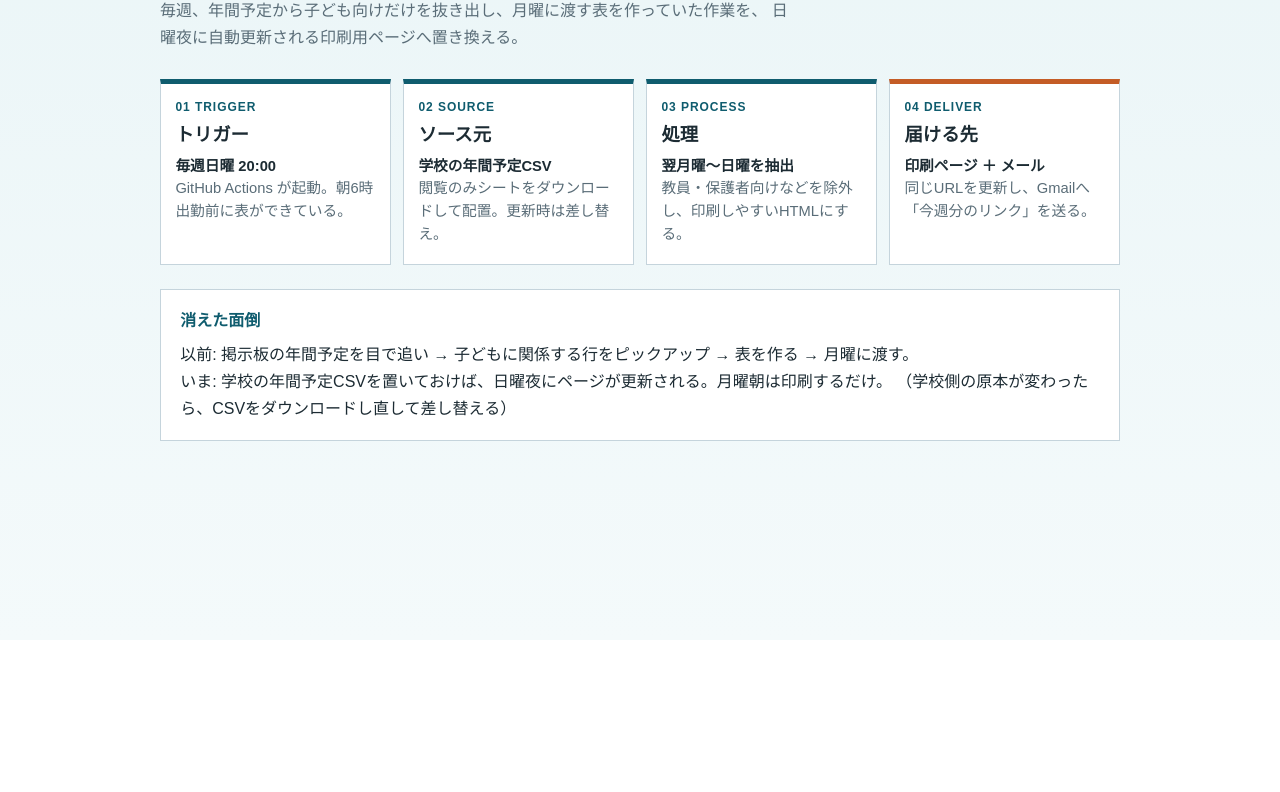
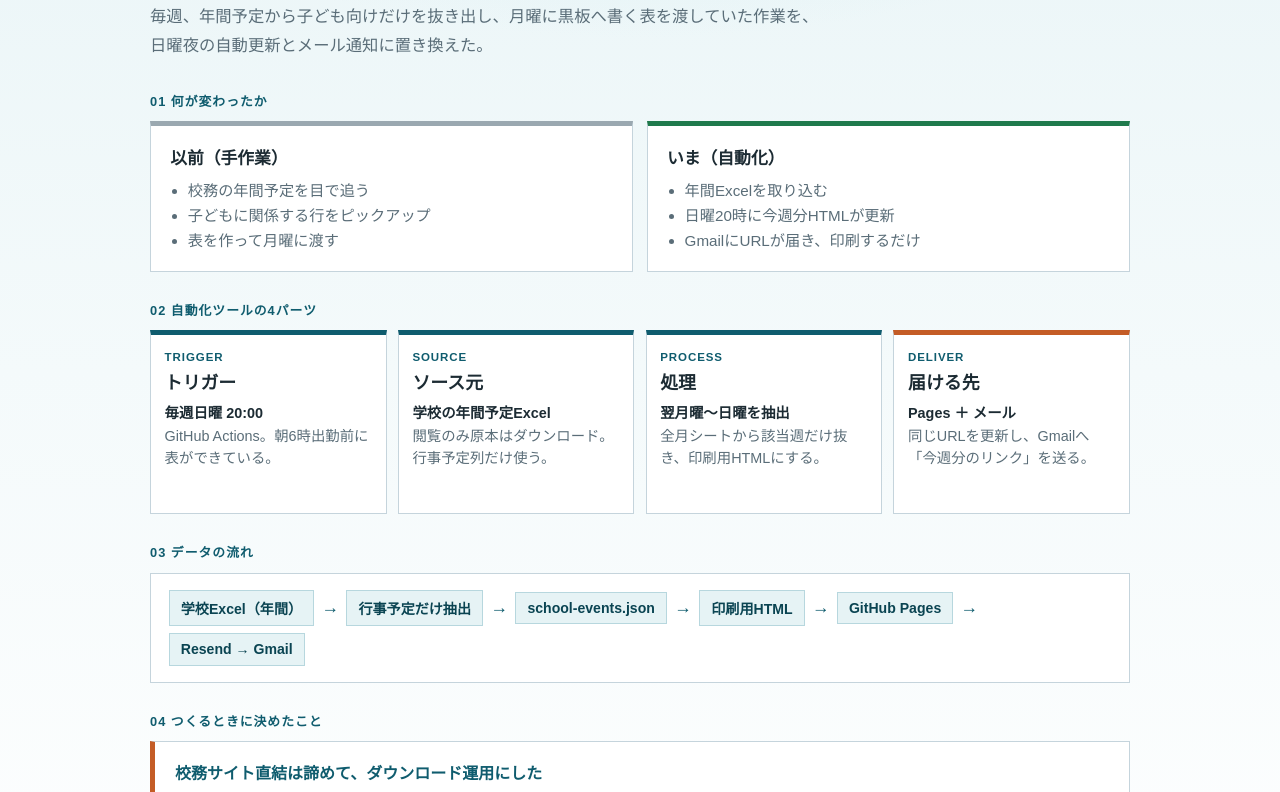
Before and after one commit to Awayuki-AI/weekly-blackboard-schedule, a website: page diagram/index.html in a window 1280 px wide. Shown: the part 160-952 px from the top of the page. Before the commit the page ends 800 px from the top, so only its background shows below. Drawn offline with Linux system fonts and the light colour scheme.

Commit message:
Expand the assignment flow diagram and prepare Vercel deploy.
Document before/after, four parts, data pipeline, and delivery decisions for the monthly report.

```diff
--- a/diagram/index.html
+++ b/diagram/index.html
@@ -3,137 +3,317 @@
 <head>
   <meta charset="UTF-8" />
   <meta name="viewport" content="width=device-width, initial-scale=1" />
-  <title>黒板予定ツールの4パーツ</title>
+  <title>面倒な報告を自動化する — 黒板予定ツールの流れ</title>
   <style>
     :root {
       --ink: #1c2b33;
       --muted: #5a6d78;
       --band: #0f5c6e;
+      --band-deep: #0a4452;
+      --mint: #e6f3f5;
       --paper: #f4fafb;
       --card: #ffffff;
       --line: #c5d4dc;
       --accent: #c45c26;
+      --ok: #1f7a4c;
     }
+
     * { box-sizing: border-box; margin: 0; padding: 0; }
+
     body {
       font-family: "Hiragino Sans", "Noto Sans JP", "Yu Gothic UI", sans-serif;
       color: var(--ink);
       background:
-        radial-gradient(ellipse 80% 50% at 50% -10%, #d5eef2 0%, transparent 55%),
-        linear-gradient(180deg, #eaf5f7 0%, var(--paper) 100%);
+        radial-gradient(ellipse 90% 45% at 50% -8%, #d5eef2 0%, transparent 55%),
+        linear-gradient(180deg, #eaf5f7 0%, var(--paper) 45%, #fff 100%);
       min-height: 100vh;
-      padding: 2rem 1.25rem 3rem;
+      padding: 2rem 1.25rem 3.5rem;
     }
-    .wrap { max-width: 960px; margin: 0 auto; }
-    header { margin-bottom: 1.75rem; }
+
+    .wrap { max-width: 980px; margin: 0 auto; }
+
+    header {
+      margin-bottom: 2rem;
+      animation: rise 0.6s ease both;
+    }
+
     .badge {
       display: inline-block;
       color: var(--band);
       font-weight: 800;
-      letter-spacing: 0.06em;
+      letter-spacing: 0.08em;
+      font-size: 0.78rem;
+      margin-bottom: 0.45rem;
+    }
+
+    h1 {
+      font-size: clamp(1.7rem, 4.2vw, 2.35rem);
+      line-height: 1.28;
+      margin-bottom: 0.55rem;
+      font-weight: 800;
+    }
+
+    .lead {
+      color: var(--muted);
+      line-height: 1.75;
+      max-width: 42rem;
+      font-size: 1.02rem;
+    }
+
+    section {
+      margin-bottom: 1.75rem;
+      animation: rise 0.7s ease both;
+    }
+
+    section:nth-of-type(2) { animation-delay: 0.05s; }
+    section:nth-of-type(3) { animation-delay: 0.1s; }
+    section:nth-of-type(4) { animation-delay: 0.15s; }
+    section:nth-of-type(5) { animation-delay: 0.2s; }
+
+    .section-title {
       font-size: 0.8rem;
-      margin-bottom: 0.4rem;
+      font-weight: 800;
+      letter-spacing: 0.08em;
+      color: var(--band);
+      margin-bottom: 0.7rem;
     }
-    h1 {
-      font-size: clamp(1.6rem, 4vw, 2.2rem);
-      line-height: 1.3;
-      margin-bottom: 0.5rem;
+
+    .compare {
+      display: grid;
+      grid-template-columns: 1fr 1fr;
+      gap: 0.85rem;
     }
-    .lead { color: var(--muted); line-height: 1.7; max-width: 40rem; }
+
+    .panel {
+      background: var(--card);
+      border: 1px solid var(--line);
+      padding: 1.15rem 1.2rem;
+      min-height: 8.5rem;
+    }
+
+    .panel.before { border-top: 5px solid #9aa8b0; }
+    .panel.after { border-top: 5px solid var(--ok); }
+
+    .panel h2 {
+      font-size: 1.05rem;
+      margin-bottom: 0.55rem;
+    }
+
+    .panel ul {
+      margin-left: 1.1rem;
+      color: var(--muted);
+      line-height: 1.65;
+      font-size: 0.95rem;
+    }
+
     .flow {
       display: grid;
       grid-template-columns: repeat(4, 1fr);
-      gap: 0.75rem;
-      margin: 1.5rem 0;
+      gap: 0.7rem;
     }
+
     .part {
       background: var(--card);
       border: 1px solid var(--line);
       border-top: 5px solid var(--band);
-      padding: 1rem 0.9rem 1.1rem;
-      min-height: 11rem;
+      padding: 1rem 0.85rem 1.1rem;
+      min-height: 11.5rem;
+      transition: transform 0.2s ease, box-shadow 0.2s ease;
     }
+
+    .part:hover {
+      transform: translateY(-3px);
+      box-shadow: 0 8px 20px rgba(15, 92, 110, 0.1);
+    }
+
     .part:nth-child(4) { border-top-color: var(--accent); }
+
     .num {
-      font-size: 0.75rem;
+      font-size: 0.72rem;
       font-weight: 800;
       color: var(--band);
       letter-spacing: 0.08em;
-      margin-bottom: 0.35rem;
+      margin-bottom: 0.3rem;
     }
-    .part h2 {
-      font-size: 1.15rem;
-      margin-bottom: 0.55rem;
+
+    .part h3 {
+      font-size: 1.12rem;
+      margin-bottom: 0.5rem;
     }
+
     .part p {
-      font-size: 0.92rem;
+      font-size: 0.9rem;
       line-height: 1.55;
       color: var(--muted);
     }
-    .part strong { color: var(--ink); font-weight: 700; }
-    .arrow-row {
-      display: none;
+
+    .part strong { color: var(--ink); }
+
+    .pipeline {
+      display: flex;
+      flex-wrap: wrap;
+      align-items: center;
+      gap: 0.45rem;
+      background: var(--card);
+      border: 1px solid var(--line);
+      padding: 1rem 1.1rem;
     }
+
+    .chip {
+      background: var(--mint);
+      color: var(--band-deep);
+      font-weight: 700;
+      font-size: 0.88rem;
+      padding: 0.45rem 0.7rem;
+      border: 1px solid #b7d7de;
+    }
+
+    .arrow {
+      color: var(--band);
+      font-weight: 800;
+      font-size: 1.1rem;
+    }
+
     .story {
       background: var(--card);
       border: 1px solid var(--line);
-      padding: 1.1rem 1.2rem;
-      line-height: 1.7;
+      border-left: 5px solid var(--accent);
+      padding: 1.15rem 1.25rem;
+      line-height: 1.75;
     }
+
     .story h3 {
       font-size: 1rem;
+      color: var(--band);
       margin-bottom: 0.4rem;
-      color: var(--band);
     }
-    @media (max-width: 800px) {
+
+    .story p { color: var(--muted); }
+
+    .links {
+      margin-top: 0.85rem;
+      font-size: 0.92rem;
+    }
+
+    .links a {
+      color: var(--band-deep);
+      font-weight: 700;
+    }
+
+    @keyframes rise {
+      from { opacity: 0; transform: translateY(10px); }
+      to { opacity: 1; transform: translateY(0); }
+    }
+
+    @media (max-width: 860px) {
       .flow { grid-template-columns: 1fr 1fr; }
     }
-    @media (max-width: 520px) {
-      .flow { grid-template-columns: 1fr; }
+
+    @media (max-width: 560px) {
+      .compare, .flow { grid-template-columns: 1fr; }
+      .pipeline { flex-direction: column; align-items: stretch; }
+      .arrow { transform: rotate(90deg); align-self: center; }
+    }
+
+    @media print {
+      body { background: #fff; padding: 0; }
+      .part:hover { transform: none; box-shadow: none; }
     }
   </style>
 </head>
 <body>
   <div class="wrap">
     <header>
-      <div class="badge">ADS 2ヶ月目課題</div>
-      <h1>面倒な報告を自動化する<br />黒板予定ツールの4パーツ</h1>
+      <div class="badge">ADS 2ヶ月目課題 · 図解</div>
+      <h1>面倒な報告を自動化する<br />黒板予定ツールの流れ</h1>
       <p class="lead">
-        毎週、年間予定から子ども向けだけを抜き出し、月曜に渡す表を作っていた作業を、
-        日曜夜に自動更新される印刷用ページへ置き換える。
+        毎週、年間予定から子ども向けだけを抜き出し、月曜に黒板へ書く表を渡していた作業を、
+        日曜夜の自動更新とメール通知に置き換えた。
       </p>
     </header>
 
-    <section class="flow" aria-label="4パーツ">
+    <section aria-label="Before after">
+      <div class="section-title">01 何が変わったか</div>
+      <div class="compare">
+        <article class="panel before">
+          <h2>以前（手作業）</h2>
+          <ul>
+            <li>校務の年間予定を目で追う</li>
+            <li>子どもに関係する行をピックアップ</li>
+            <li>表を作って月曜に渡す</li>
+          </ul>
+        </article>
+        <article class="panel after">
+          <h2>いま（自動化）</h2>
+          <ul>
+            <li>年間Excelを取り込む</li>
+            <li>日曜20時に今週分HTMLが更新</li>
+            <li>GmailにURLが届き、印刷するだけ</li>
+          </ul>
+        </article>
+      </div>
+    </section>
+
+    <section aria-label="Four parts">
+      <div class="section-title">02 自動化ツールの4パーツ</div>
+      <div class="flow">
         <article class="part">
-        <div class="num">01 TRIGGER</div>
-        <h2>トリガー</h2>
-        <p><strong>毎週日曜 20:00</strong><br />GitHub Actions が起動。朝6時出勤前に表ができている。</p>
+          <div class="num">TRIGGER</div>
+          <h3>トリガー</h3>
+          <p><strong>毎週日曜 20:00</strong><br />GitHub Actions。朝6時出勤前に表ができている。</p>
         </article>
         <article class="part">
-        <div class="num">02 SOURCE</div>
-        <h2>ソース元</h2>
-        <p><strong>学校の年間予定CSV</strong><br />閲覧のみシートをダウンロードして配置。更新時は差し替え。</p>
+          <div class="num">SOURCE</div>
+          <h3>ソース元</h3>
+          <p><strong>学校の年間予定Excel</strong><br />閲覧のみ原本はダウンロード。行事予定列だけ使う。</p>
         </article>
         <article class="part">
-        <div class="num">03 PROCESS</div>
-        <h2>処理</h2>
-        <p><strong>翌月曜〜日曜を抽出</strong><br />教員・保護者向けなどを除外し、印刷しやすいHTMLにする。</p>
+          <div class="num">PROCESS</div>
+          <h3>処理</h3>
+          <p><strong>翌月曜〜日曜を抽出</strong><br />全月シートから該当週だけ抜き、印刷用HTMLにする。</p>
         </article>
         <article class="part">
-        <div class="num">04 DELIVER</div>
-        <h2>届ける先</h2>
-        <p><strong>印刷ページ ＋ メール</strong><br />同じURLを更新し、Gmailへ「今週分のリンク」を送る。</p>
+          <div class="num">DELIVER</div>
+          <h3>届ける先</h3>
+          <p><strong>Pages ＋ メール</strong><br />同じURLを更新し、Gmailへ「今週分のリンク」を送る。</p>
         </article>
+      </div>
     </section>
 
-    <section class="story">
-      <h3>消えた面倒</h3>
+    <section aria-label="Pipeline">
+      <div class="section-title">03 データの流れ</div>
+      <div class="pipeline" aria-label="技術パイプライン">
+        <span class="chip">学校Excel（年間）</span>
+        <span class="arrow" aria-hidden="true">→</span>
+        <span class="chip">行事予定だけ抽出</span>
+        <span class="arrow" aria-hidden="true">→</span>
+        <span class="chip">school-events.json</span>
+        <span class="arrow" aria-hidden="true">→</span>
+        <span class="chip">印刷用HTML</span>
+        <span class="arrow" aria-hidden="true">→</span>
+        <span class="chip">GitHub Pages</span>
+        <span class="arrow" aria-hidden="true">→</span>
+        <span class="chip">Resend → Gmail</span>
+      </div>
+    </section>
+
+    <section aria-label="Story">
+      <div class="section-title">04 つくるときに決めたこと</div>
+      <div class="story">
+        <h3>校務サイト直結は諦めて、ダウンロード運用にした</h3>
         <p>
-        以前: 掲示板の年間予定を目で追い → 子どもに関係する行をピックアップ → 表を作る → 月曜に渡す。<br />
-        いま: 学校の年間予定CSVを置いておけば、日曜夜にページが更新される。月曜朝は印刷するだけ。
-        （学校側の原本が変わったら、CSVをダウンロードし直して差し替える）
+          掲示板はログイン必須で自動取得できなかった。
+          CSVは月ごと、Excelなら年間一括——なのでExcelを正とした。
+          日直名などが入る原本は公開せず、行事だけをjsonにして自動更新に乗せる。
+          2学期に学校Gmailが使えるようになったら、メール宛先だけ差し替える。
         </p>
+        <p class="links">
+          公開ページ:
+          <a href="https://awayuki-ai.github.io/weekly-blackboard-schedule/" target="_blank" rel="noopener">
+            awayuki-ai.github.io/weekly-blackboard-schedule
+          </a>
+        </p>
+      </div>
     </section>
   </div>
 </body>
```
Also changed, not shown: diagram/vercel.json (added), 1 other file. Lines whose indentation alone changed are shown as unchanged.
